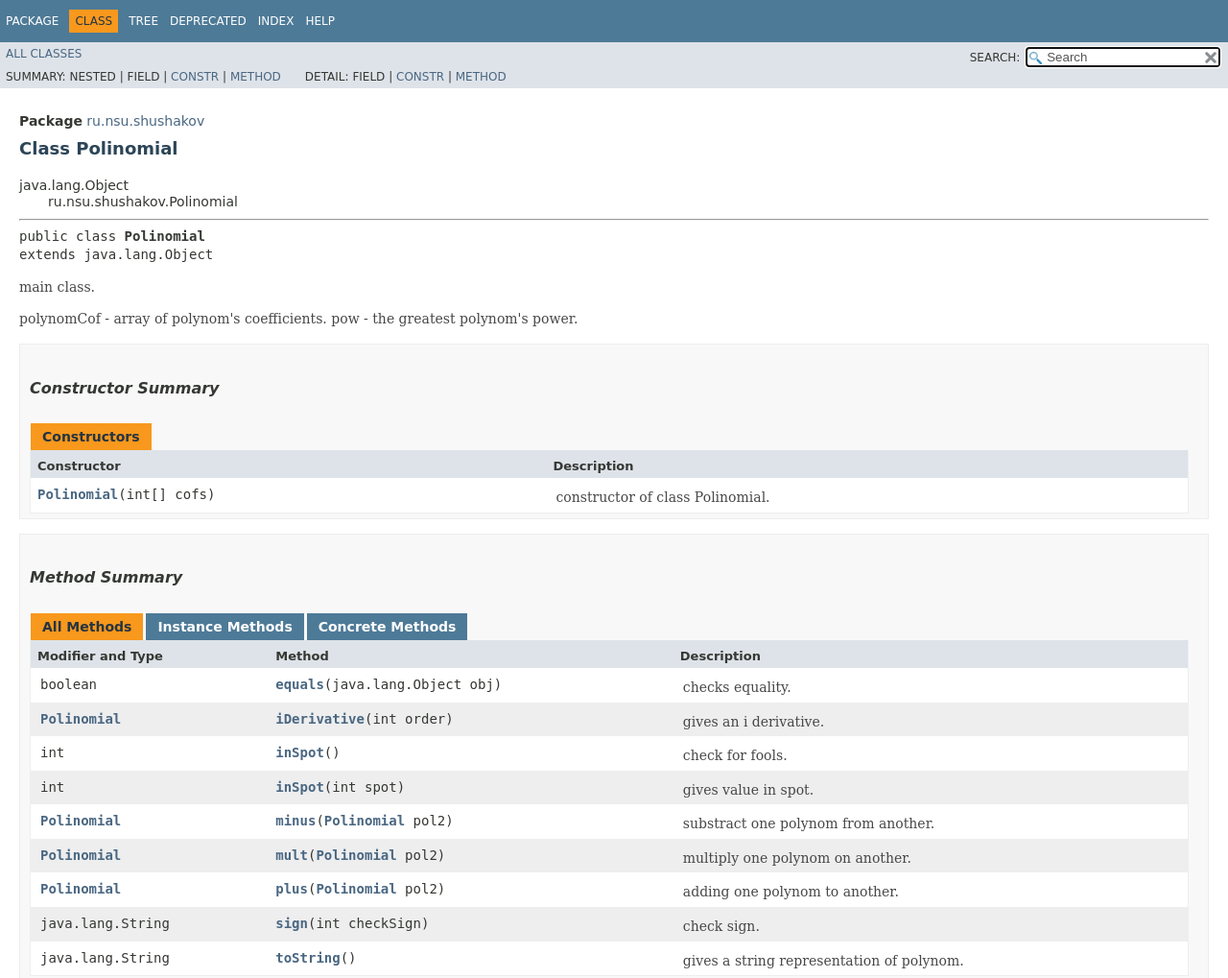
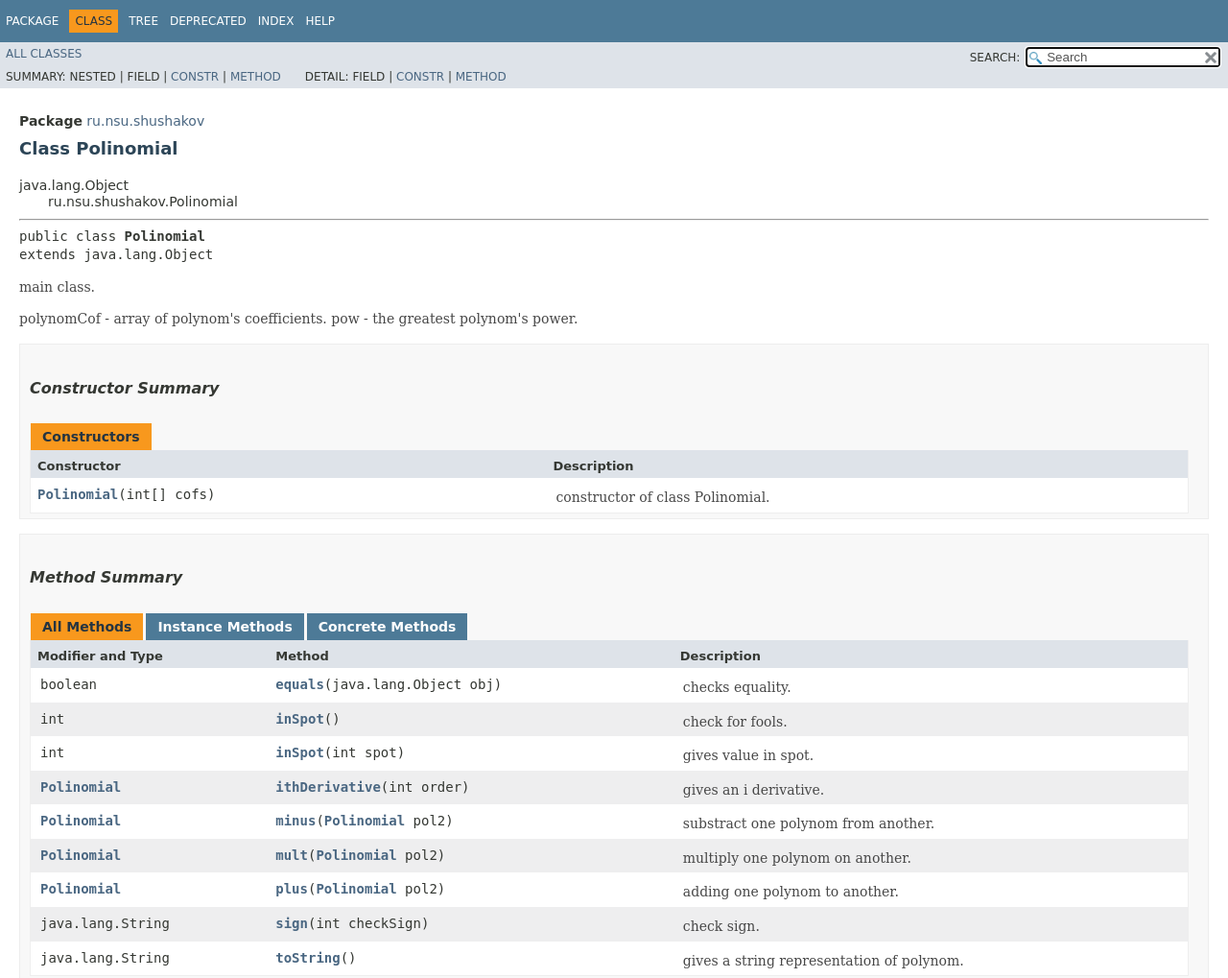
Before and after one commit to AlohaKuino/OOP, a plain HTML site: page Task_1_1_2/ru/nsu/shushakov/Polinomial.html in a window 1280 px wide. Shown: the top 1019 px of the page at 96% size. Drawn offline with Linux system fonts and the light colour scheme; no server answers; a script that the page names is missing; a web font is replaced by a local one.

Commit message:
Deploying to gh-pages from @ AlohaKuino/OOP@02bb7601442bec116680c2d7d052a116f76afccc 🚀

```diff
--- a/Task_1_1_2/member-search-index.js
+++ b/Task_1_1_2/member-search-index.js
@@ -1 +1 @@
-memberSearchIndex = [{"p":"ru.nsu.shushakov","c":"Polinomial","l":"equals(Object)","url":"equals(java.lang.Object)"},{"p":"ru.nsu.shushakov","c":"Polinomial","l":"iDerivative(int)"},{"p":"ru.nsu.shushakov","c":"Polinomial","l":"inSpot()"},{"p":"ru.nsu.shushakov","c":"Polinomial","l":"inSpot(int)"},{"p":"ru.nsu.shushakov","c":"Polinomial","l":"minus(Polinomial)","url":"minus(ru.nsu.shushakov.Polinomial)"},{"p":"ru.nsu.shushakov","c":"Polinomial","l":"mult(Polinomial)","url":"mult(ru.nsu.shushakov.Polinomial)"},{"p":"ru.nsu.shushakov","c":"Polinomial","l":"plus(Polinomial)","url":"plus(ru.nsu.shushakov.Polinomial)"},{"p":"ru.nsu.shushakov","c":"Polinomial","l":"Polinomial(int[])","url":"%3Cinit%3E(int[])"},{"p":"ru.nsu.shushakov","c":"Polinomial","l":"sign(int)"},{"p":"ru.nsu.shushakov","c":"Polinomial","l":"toString()"}]
+memberSearchIndex = [{"p":"ru.nsu.shushakov","c":"Polinomial","l":"equals(Object)","url":"equals(java.lang.Object)"},{"p":"ru.nsu.shushakov","c":"Polinomial","l":"inSpot()"},{"p":"ru.nsu.shushakov","c":"Polinomial","l":"inSpot(int)"},{"p":"ru.nsu.shushakov","c":"Polinomial","l":"ithDerivative(int)"},{"p":"ru.nsu.shushakov","c":"Polinomial","l":"minus(Polinomial)","url":"minus(ru.nsu.shushakov.Polinomial)"},{"p":"ru.nsu.shushakov","c":"Polinomial","l":"mult(Polinomial)","url":"mult(ru.nsu.shushakov.Polinomial)"},{"p":"ru.nsu.shushakov","c":"Polinomial","l":"plus(Polinomial)","url":"plus(ru.nsu.shushakov.Polinomial)"},{"p":"ru.nsu.shushakov","c":"Polinomial","l":"Polinomial(int[])","url":"%3Cinit%3E(int[])"},{"p":"ru.nsu.shushakov","c":"Polinomial","l":"sign(int)"},{"p":"ru.nsu.shushakov","c":"Polinomial","l":"toString()"}]
--- a/Task_1_1_2/ru/nsu/shushakov/Polinomial.html
+++ b/Task_1_1_2/ru/nsu/shushakov/Polinomial.html
@@ -189,24 +189,24 @@ extends java.lang.Object</pre>
 </td>
 </tr>
 <tr id="i1" class="rowColor">
-<td class="colFirst"><code><a href="Polinomial.html" title="class in ru.nsu.shushakov">Polinomial</a></code></td>
-<th class="colSecond" scope="row"><code><span class="memberNameLink"><a href="#iDerivative(int)">iDerivative</a></span>&#8203;(int&nbsp;order)</code></th>
-<td class="colLast">
-<div class="block">gives an i derivative.</div>
-</td>
-</tr>
-<tr id="i2" class="altColor">
 <td class="colFirst"><code>int</code></td>
 <th class="colSecond" scope="row"><code><span class="memberNameLink"><a href="#inSpot()">inSpot</a></span>()</code></th>
 <td class="colLast">
 <div class="block">check for fools.</div>
 </td>
 </tr>
-<tr id="i3" class="rowColor">
+<tr id="i2" class="altColor">
 <td class="colFirst"><code>int</code></td>
 <th class="colSecond" scope="row"><code><span class="memberNameLink"><a href="#inSpot(int)">inSpot</a></span>&#8203;(int&nbsp;spot)</code></th>
 <td class="colLast">
 <div class="block">gives value in spot.</div>
+</td>
+</tr>
+<tr id="i3" class="rowColor">
+<td class="colFirst"><code><a href="Polinomial.html" title="class in ru.nsu.shushakov">Polinomial</a></code></td>
+<th class="colSecond" scope="row"><code><span class="memberNameLink"><a href="#ithDerivative(int)">ithDerivative</a></span>&#8203;(int&nbsp;order)</code></th>
+<td class="colLast">
+<div class="block">gives an i derivative.</div>
 </td>
 </tr>
 <tr id="i4" class="altColor">
@@ -370,13 +370,13 @@ extends java.lang.Object</pre>
 </dl>
 </li>
 </ul>
-<a id="iDerivative(int)">
+<a id="ithDerivative(int)">
 <!--   -->
 </a>
 <ul class="blockList">
 <li class="blockList">
-<h4>iDerivative</h4>
-<pre class="methodSignature">public&nbsp;<a href="Polinomial.html" title="class in ru.nsu.shushakov">Polinomial</a>&nbsp;iDerivative&#8203;(int&nbsp;order)</pre>
+<h4>ithDerivative</h4>
+<pre class="methodSignature">public&nbsp;<a href="Polinomial.html" title="class in ru.nsu.shushakov">Polinomial</a>&nbsp;ithDerivative&#8203;(int&nbsp;order)</pre>
 <div class="block">gives an i derivative.
  <p>
  takes order than multiply coef on it's position
```
Also changed, not shown: Task_1_1_2/index-all.html (+4 -4 lines), 3 other files.
